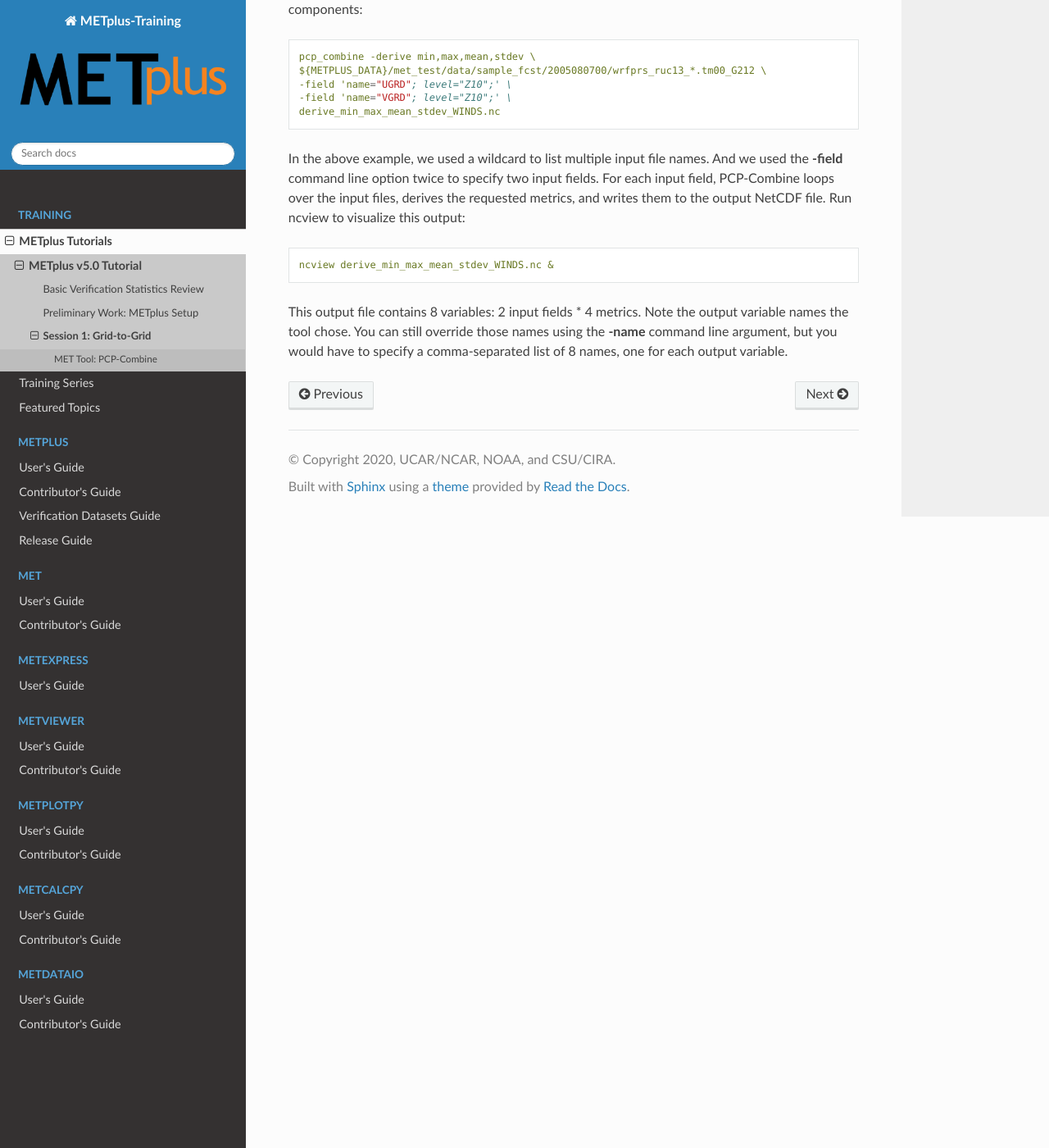
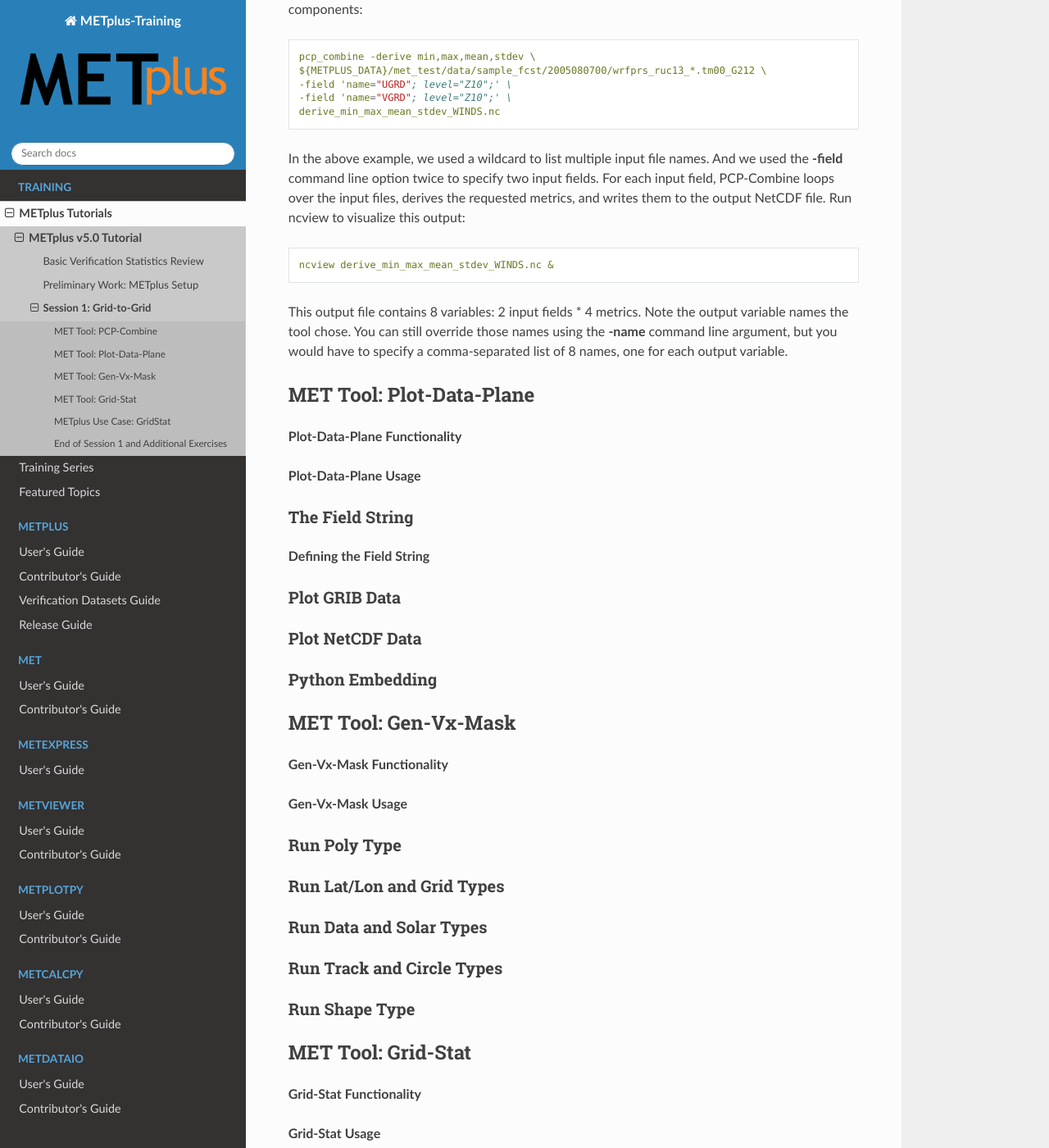
Before and after one commit to dtcenter/METplus-Training, a Sphinx documentation site: the page built from docs/Tutorial/v5.0/grid_to_grid.rst, in a window 1280 px wide and 1400 px high, scrolled down 7806 px. Shown: the whole window at 82% size. Built offline with Sphinx 7.4.7 and the Read the Docs theme 3.1.0, drawn with Linux system fonts in a browser that asks for light colours; some of the changed text lies outside the part shown.

Commit message:
Per #69. added additional headers for section 1

```diff
--- a/docs/Tutorial/v5.0/grid_to_grid.rst
+++ b/docs/Tutorial/v5.0/grid_to_grid.rst
@@ -375,3 +375,78 @@
 Note the output variable names the tool chose.
 You can still override those names using the **-name** command line argument,
 but you would have to specify a comma-separated list of 8 names, one for each output variable.
+
+
+MET Tool: Plot-Data-Plane
+-------------------------
+
+**Plot-Data-Plane Functionality**
+
+**Plot-Data-Plane Usage**
+
+
+The Field String
+^^^^^^^^^^^^^^^^
+
+**Defining the Field String**
+
+Plot GRIB Data
+^^^^^^^^^^^^^^
+
+Plot NetCDF Data
+^^^^^^^^^^^^^^^^
+
+Python Embedding
+^^^^^^^^^^^^^^^^
+
+MET Tool: Gen-Vx-Mask
+---------------------
+
+**Gen-Vx-Mask Functionality**
+
+**Gen-Vx-Mask Usage**
+
+Run Poly Type
+^^^^^^^^^^^^^
+
+Run Lat/Lon and Grid Types
+^^^^^^^^^^^^^^^^^^^^^^^^^^
+
+Run Data and Solar Types
+^^^^^^^^^^^^^^^^^^^^^^^^
+
+Run Track and Circle Types
+^^^^^^^^^^^^^^^^^^^^^^^^^^
+
+Run Shape Type
+^^^^^^^^^^^^^^
+
+MET Tool: Grid-Stat
+-------------------
+
+**Grid-Stat Functionality**
+
+**Grid-Stat Usage**
+
+
+Configure
+^^^^^^^^^
+
+Run
+^^^
+
+Output
+^^^^^^
+
+METplus Motivation
+^^^^^^^^^^^^^^^^^^
+
+METplus Use Case: GridStat
+--------------------------
+
+End of Session 1 and Additional Exercises
+-----------------------------------------
+
+
+Answers to Exercises from Session 1
+^^^^^^^^^^^^^^^^^^^^^^^^^^^^^^^^^^^
```
